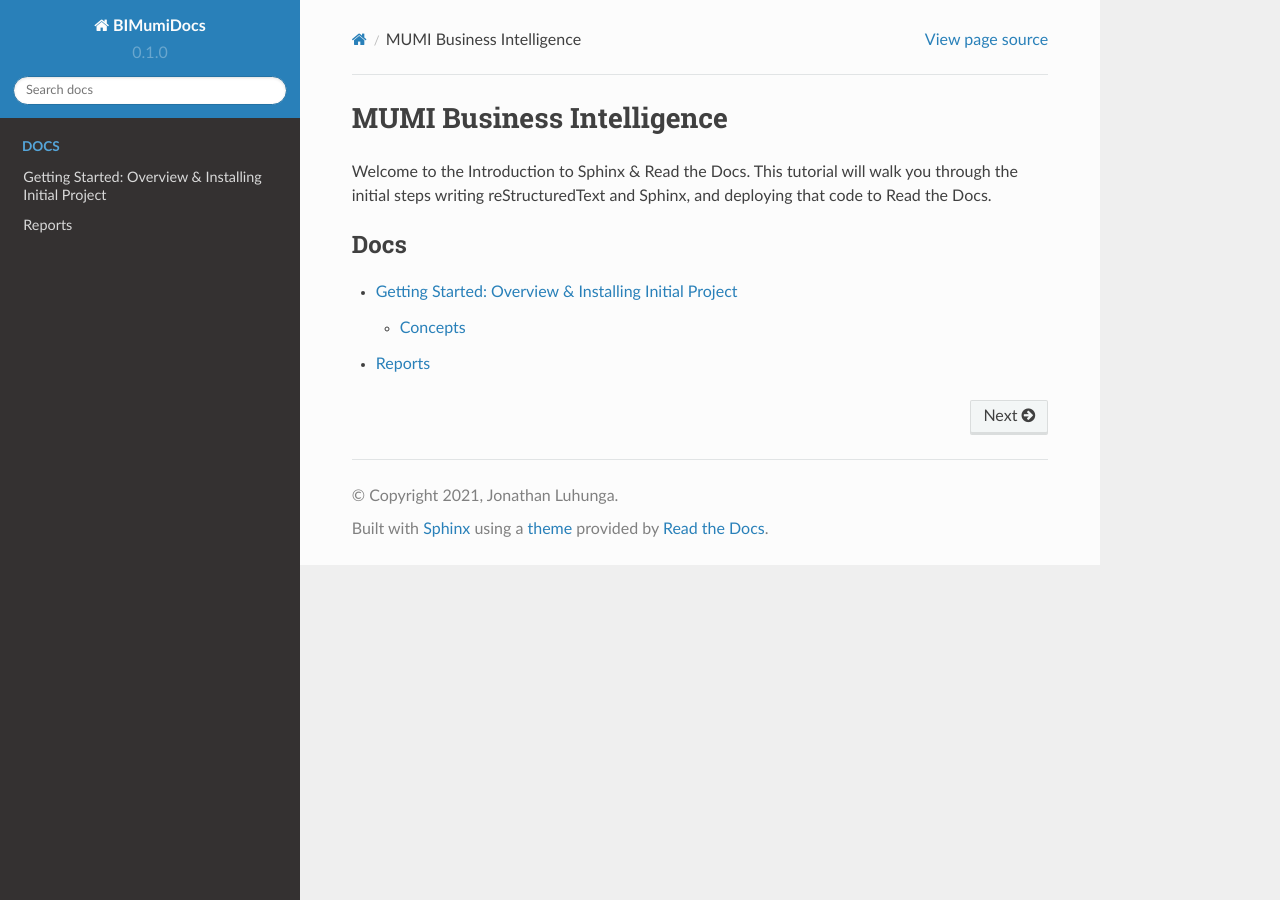
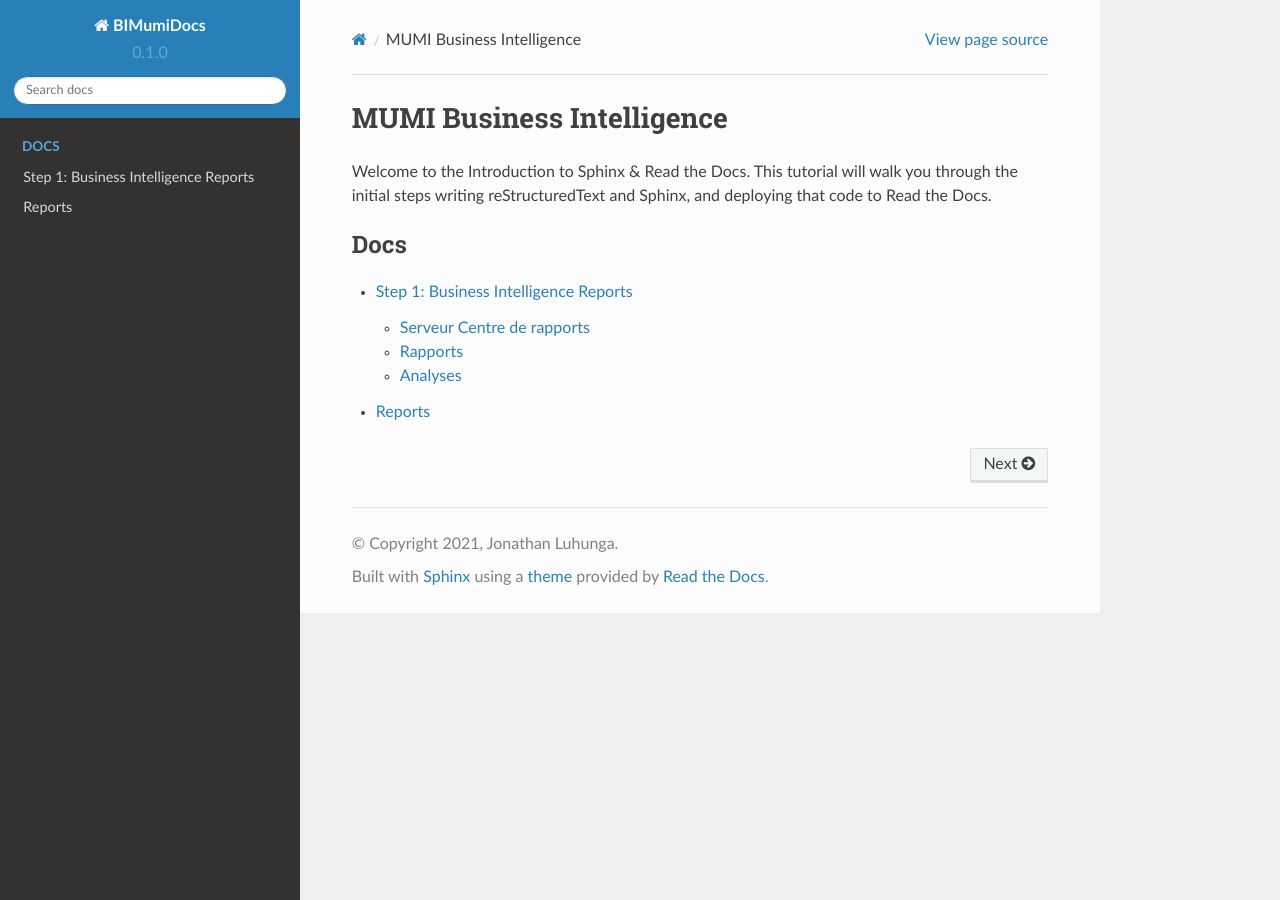
Before and after one commit to JonathanLuhunga/BusinessIntelligence, a Sphinx documentation site: the page built from docs/source/index.rst, in a window 1280 px wide. Built offline with Sphinx 7.4.7 and the Read the Docs theme 2.0.0, drawn with Linux system fonts in a browser that asks for light colours; some of the changed lines change nothing that is shown.

Commit message:
Update usage.rst (#27)

```diff
--- a/docs/source/usage.rst
+++ b/docs/source/usage.rst
@@ -1,14 +1,97 @@
-Getting Started: Overview & Installing Initial Project
-======================================================
+Step 1: Business Intelligence Reports
+======================================
 
-Concepts
+Now that we have our basic skeleton,
+let's document the project.
+As you might have guessed from the name,
+we'll be documenting a basic web crawler.
+
+For this project,
+we'll have the following pages:
+
+* Index Page
+* Support
+* Installation
+* Cookbook
+* Command Line Options
+* API
+
+Let's go over the concepts we'll cover,
+and then we can talk more about the pages to create.
+
+Serveur Centre de rapports
+**************************
+
+A lot of these RST syntax examples are covered in the Sphinx :ref:`sphinx:rst-primer`.
+
+.. index::
+   pair: Syntax; Hyperlink
+
+But
+--------
+
+Every Sphinx document has multiple level of headings.
+Section headers are created by underlining
+the section title with a punctuation character, at least
+as long as the text.
+
+They give structure to the document,
+which is used in navigation and in the display in all output formats.
+
+Rapports
 ********
 
-Sphinx Philosophy
------------------
+Installation documentation is really important.
+Anyone who is coming to the project will need to install it.
+For our example,
+we are installing a basic Python script,
+so it will be pretty easy.
 
-`Sphinx`_ is what is called a documentation generator.
-This means that it takes a bunch of source files in plain text,
-and generates a bunch of other awesome things, mainly HTML.
-For our use case you can think of it as a program that takes in plain text
-files in `reStructuredText`_ format, and outputs HTML.
+Include the following in your ``install.rst``,
+on the same level as ``index.rst``, properly marked up:
+
+Analyses
+************
+
+Have some extra time left?
+Check out these other cool things you can do with Sphinx.
+
+Analyse descriptive
+-------------------
+
+The beauty of Sphinx is that it can output in multiple formats,
+not just HTML.
+All of those formats share the same base format though,
+so you only have to change things in one place.
+So you can generate a manpage for your docs::
+
+  make man
+
+This will place a manpage in ``_build/man``.
+You can then view it with::
+
+  man _build/man/crawler.1
+
+Analyse prescriptive
+--------------------
+
+Some people prefer one large HTML document,
+instead of having to look through multiple pages.
+This is another area where Sphinx shines.
+You can write your documentation in multiple files to make editing and updating easier.
+Then if you want to distribute a single page HTML version::
+
+  make singlehtml
+
+This will combine all of your HTML pages into a single page.
+Check it out by opening it in your browser::
+
+    open _build/singlehtml/index.html
+
+.. note:: You'll notice that it included the documents in the order
+          that your :ref:`TOC Tree <toctree-syntax>` was defined.
+
+Prise de decisions
+------------------
+
+Now it is time to move on to :doc:`step-2`.
```
